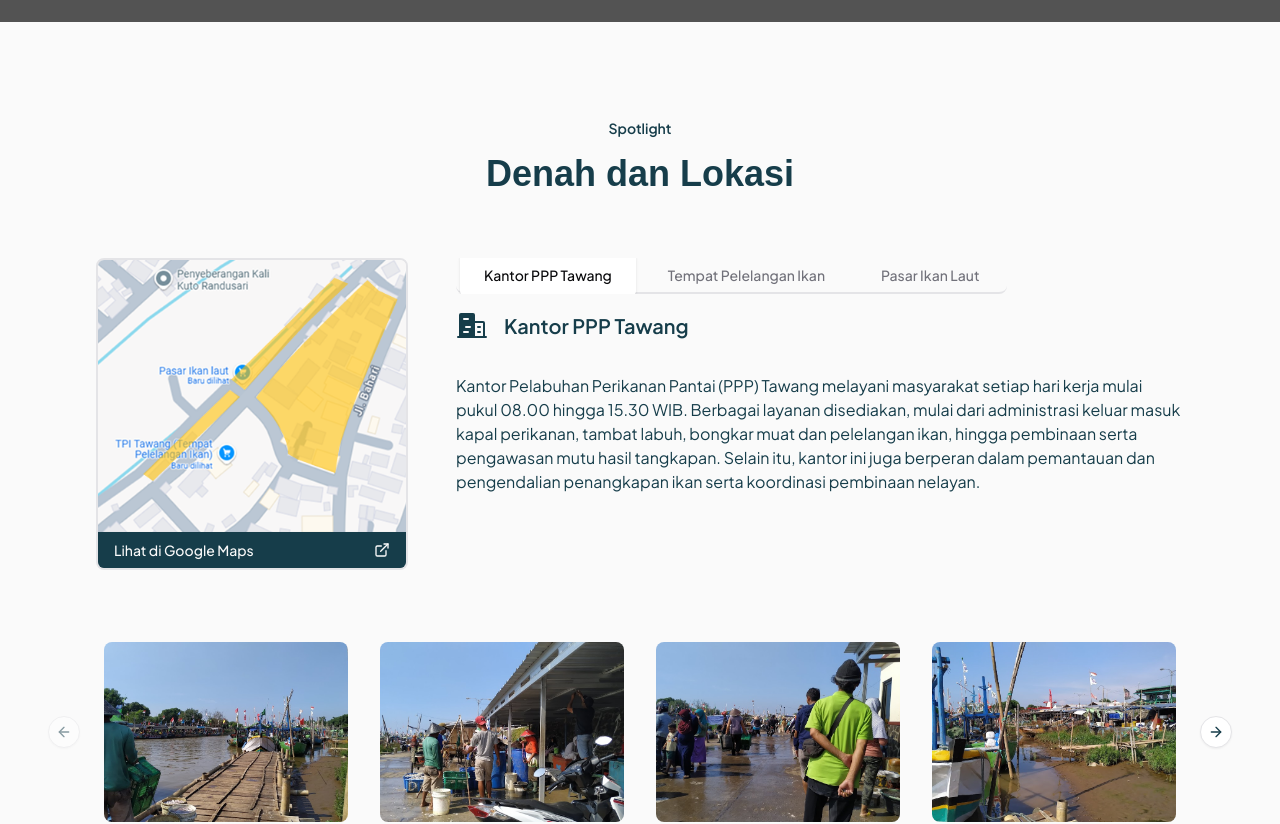
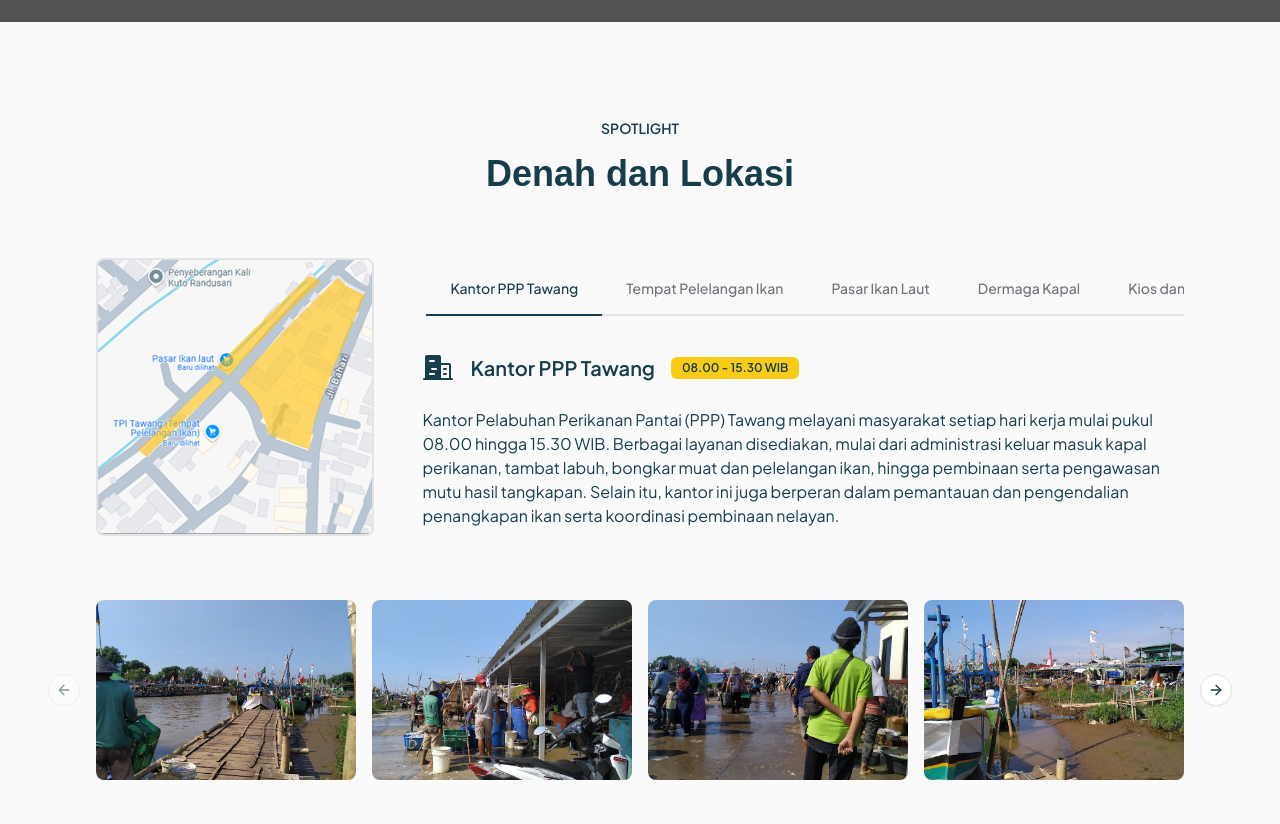
Before and after one commit to bbagustrm/profile_web_ppp_tawang, a Next.js app: page / in a window 1280 px wide. Shown: the part 778-1602 px from the top of the page. Built offline with nearby package versions, Linux system fonts and the light colour scheme; grey boxes are pictures that could not be loaded; a web font is replaced by a local one.

Commit message:
feat: denah dan lokasi

```diff
--- a/app/components/DenahSection.tsx
+++ b/app/components/DenahSection.tsx
@@ -3,14 +3,18 @@
 import Image from "next/image";
 import { ExternalLink } from "lucide-react";
 import { useState } from "react";
-import { Buildings, Fish, Storefront } from "phosphor-react";
+import {Buildings, Fish, Storefront, Boat, ForkKnife} from "phosphor-react";
 import {
     Tabs,
     TabsList,
     TabsTrigger,
     TabsContent,
 } from "@/components/ui/tabs";
-import { ScrollArea } from "@/components/ui/scroll-area";
+import {
+    ScrollArea,
+    ScrollBar,
+} from "@/components/ui/scroll-area"
+import { Badge } from "@/components/ui/badge"
 import {Carousel, CarouselContent, CarouselItem, CarouselNext, CarouselPrevious} from "@/components/ui/carousel";
 import { Button } from "@/components/ui/button";
 
@@ -41,6 +45,24 @@ const contentData = [
         description: 'Pasar ikan laut di sekitar PPP Tawang tidak hanya menjadi pusat jual beli hasil laut segar dan kering, tetapi juga destinasi favorit untuk mencari oleh-oleh khas pesisir. Buka setiap hari pukul 03.00–16.00 WIB, pasar ini menyediakan berbagai pilihan ikan segar hasil tangkapan langsung dari nelayan, serta aneka ikan kering seperti ikan asin, teri, dan udang kering yang awet dan cocok dibawa pulang.',
         images: ['/img1.jpg', '/img2.jpg', '/img3.jpg', '/img4.jpg', '/img5.jpg', '/img6.jpg'],
         mapImage: '/map3.png'
+    },
+    {
+        id: 'dermaga',
+        title: 'Dermaga Kapal',
+        icon: <Boat size={32} weight="fill" />,
+        time: 'Buka 24 Jam',
+        description: 'Dermaga di PPP Tawang beroperasi 24 jam dan menjadi titik penting bagi aktivitas perikanan. Di sinilah para nelayan berlabuh setelah melaut, membawa hasil tangkapan segar yang kemudian akan dijual di Tempat Pelelangan Ikan (TPI). Dermaga ini mendukung kelancaran kegiatan bongkar muat serta menjadi awal dari rantai distribusi hasil laut segar di wilayah Tawang. ',
+        images: ['/img1.jpg', '/img2.jpg', '/img3.jpg', '/img4.jpg', '/img5.jpg', '/img6.jpg'],
+        mapImage: '/map3.png'
+    },
+    {
+        id: 'kios',
+        title: 'Kios dan Kuliner',
+        icon: <ForkKnife size={32} weight="fill" />,
+        time: 'Buka 08.00 - 18.00',
+        description: 'Area kios dan kuliner di PPP Tawang buka setiap hari pukul 08.00 hingga 18.00 WIB, menghadirkan berbagai jajanan dan produk UMKM lokal yang menggugah selera. Berlokasi di tepi sungai, tempat ini sering dijadikan lokasi bersantai dan bermain oleh masyarakat, terutama di sore hari. Suasana sungai yang tenang berpadu dengan keramahan penjual dan ragam kuliner khas menjadikan area ini pilihan tepat untuk menikmati waktu bersama keluarga atau teman.',
+        images: ['/img1.jpg', '/img2.jpg', '/img3.jpg', '/img4.jpg', '/img5.jpg', '/img6.jpg'],
+        mapImage: '/map3.png'
     }
 ];
 
@@ -52,7 +74,7 @@ export default function DenahSection() {
         <div id="DenahSection" className="container mx-auto space-y-16">
             <div className="flex flex-col-reverse lg:flex-row gap-12 justify-between">
                 {/* Map */}
-                <div className="w-full mx-auto md:w-[60%] lg:w-[40%] xl:w-[30%] xl:pt-0">
+                <div className="w-4/5 mx-auto md:w-[60%] lg:w-[40%] xl:w-[30%] xl:pt-0">
                     <div className="lg:sticky lg:top-8 lg:h-fit">
                         <div className="relative aspect-square rounded-lg overflow-hidden border-2 border-border">
                             <Image
@@ -62,38 +84,36 @@ export default function DenahSection() {
                                 priority
                                 className="object-cover transition-opacity duration-500"
                             />
-                            <div className="absolute inset-0 flex flex-col justify-end">
-                                <Button className="w-full justify-between px-4 rounded-none">
-                                    Lihat di Google Maps
-                                    <ExternalLink size={24} />
-                                </Button>
-                            </div>
                         </div>
                     </div>
                 </div>
 
                 {/* Deskripsi dan Tabs */}
-                <div className="w-full lg:w-[60%] xl:w-[70%] space-y-8">
-                    <Tabs defaultValue={"kantor"} onValueChange={setActiveTab}>
-                        <ScrollArea className="w-full whitespace-nowrap overflow-x-auto pb-2">
-                            <TabsList className="flex w-max gap-2 border-b-2 border-border bg-transparent">
+                <div className="w-full lg:w-[60%] xl:w-[70%]">
+                    <Tabs defaultValue={"kantor"} onValueChange={setActiveTab} className='w-full space-y-8 text-[#163d4a]'>
+                        <ScrollArea
+                            className="w-full h-full overflow-y-hidden "
+                            scrollHideDelay={0}
+                        >
+                            <TabsList className="h-full flex w-max bg-transparent">
                                 {contentData.map((item) => (
                                     <TabsTrigger
                                         key={item.id}
                                         value={item.id}
-                                        className="px-6 py-3 text-sm font-medium"
+                                        className=" px-6 py-4 text-sm font-medium bg-transparent border-b-2 rounded-none data-[state=active]:bg-transparent data-[state=active]:border-b-[#163d4a] data-[state=active]:text-[#163d4a] data-[state=active]:shadow-none"
                                     >
                                         {item.title}
                                     </TabsTrigger>
                                 ))}
                             </TabsList>
+                            <ScrollBar orientation="horizontal" />
                         </ScrollArea>
-
                         {contentData.map((item) => (
-                            <TabsContent key={item.id} value={item.id} className="space-y-8 animate-fadeIn">
+                            <TabsContent key={item.id} value={item.id} className="space-y-6 animate-fadeIn">
                                 <div className="flex gap-4 items-center">
                                     {item.icon}
                                     <h3 className="text-xl font-semibold">{item.title}</h3>
+                                    <Badge variant="secondary" className='w-fit'>{item.time}</Badge>
                                 </div>
                                 <p>{item.description}</p>
                             </TabsContent>
@@ -103,14 +123,14 @@ export default function DenahSection() {
             </div>
 
             {activeContent?.images?.length ? (
-                <Carousel opts={{ align: "start" }} className="w-full">
-                    <CarouselContent>
+                <Carousel opts={{ align: "start" }} className="w-4/5 mx-auto lg:w-full">
+                    <CarouselContent className="gap-0">
                         {activeContent.images.map((img, index) => (
                             <CarouselItem
                                 key={img}
                                 className="basis-full md:basis-1/2 lg:basis-1/3 xl:basis-1/4"
                             >
-                                <div className="p-2">
+                                <div className="">
                                     <Image
                                         src={img}
                                         alt={`${activeContent.title} Image ${index + 1}`}
--- a/app/page.tsx
+++ b/app/page.tsx
@@ -14,8 +14,8 @@ export default function HomePage() {
             <div className="relative min-h-screen">
                 <HeroSection/>
                 <div className="container mx-auto py-24 px-8 lg:px-16 xl:px-24">
-                    <div className="flex flex-col md:items-center gap-4 mb-12 md:mb-16">
-                        <h6>Spotlight</h6>
+                    <div className="flex flex-col items-center gap-4 mb-12 md:mb-16">
+                        <h6>SPOTLIGHT</h6>
                         <h2>Denah dan Lokasi</h2>
                     </div>
                     <DenahSection/>
@@ -23,7 +23,7 @@ export default function HomePage() {
                 <div className="container mx-auto py-24 px-8 lg:px-16 xl:px-24">
                     <div className="flex flex-col items-center gap-12 md:flex-row md:justify-between     md:gap-24">
                         <div className="flex flex-col items-center md:items-start gap-4">
-                            <h6>Festival & Event</h6>
+                            <h6>FESTIVAL & EVENTS</h6>
                             <h2>Berita Terbaru</h2>
                         </div>
                         <Button className="button-bordered h-fit">
--- a/components/ui/badge.tsx
+++ b/components/ui/badge.tsx
@@ -11,7 +11,7 @@ const badgeVariants = cva(
         default:
           "border-transparent bg-[#163d4a] text-primary-foreground shadow hover:bg-[#163d4a]/80",
         secondary:
-          "border-transparent bg-yellow-500 text-[#163d4a]",
+          "border-transparent bg-yellow-400 text-[#163d4a]",
         destructive:
           "border-transparent bg-destructive text-destructive-foreground shadow hover:bg-destructive/80",
         outline: "text-foreground",
```
